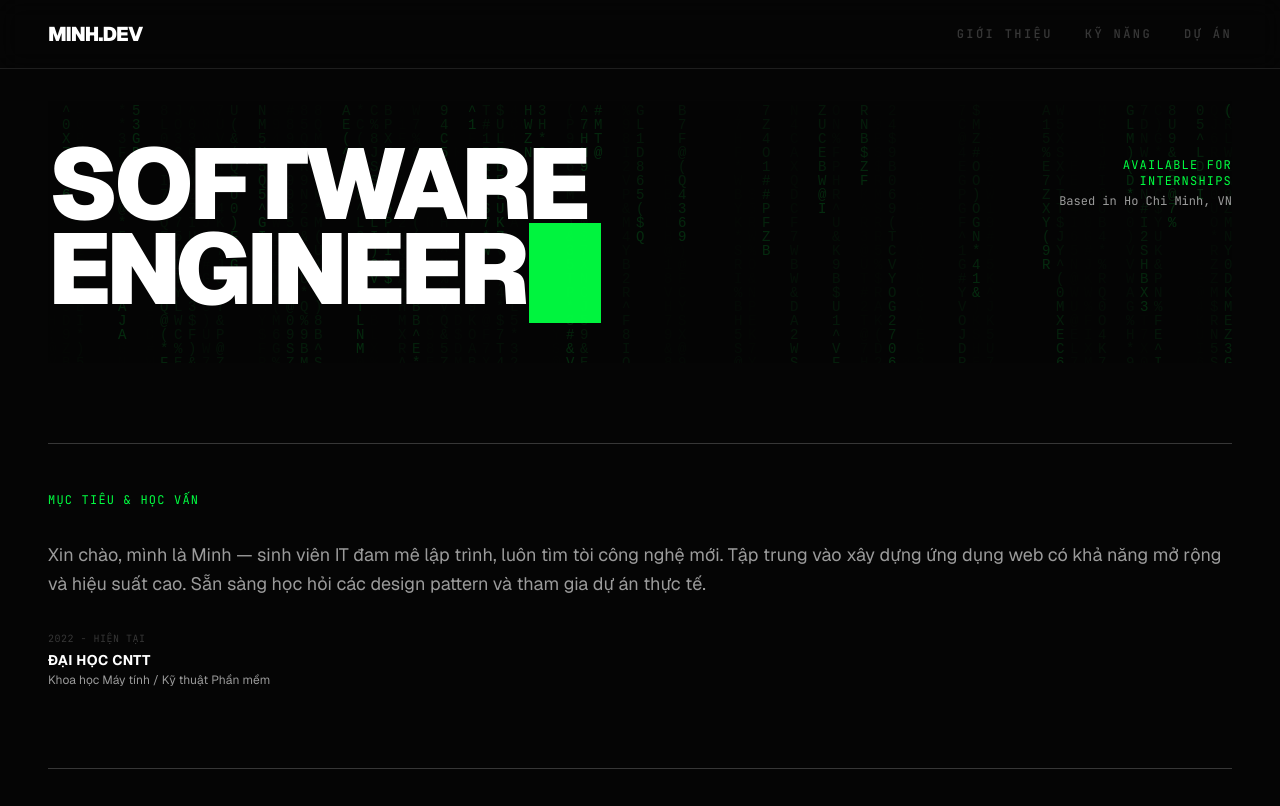
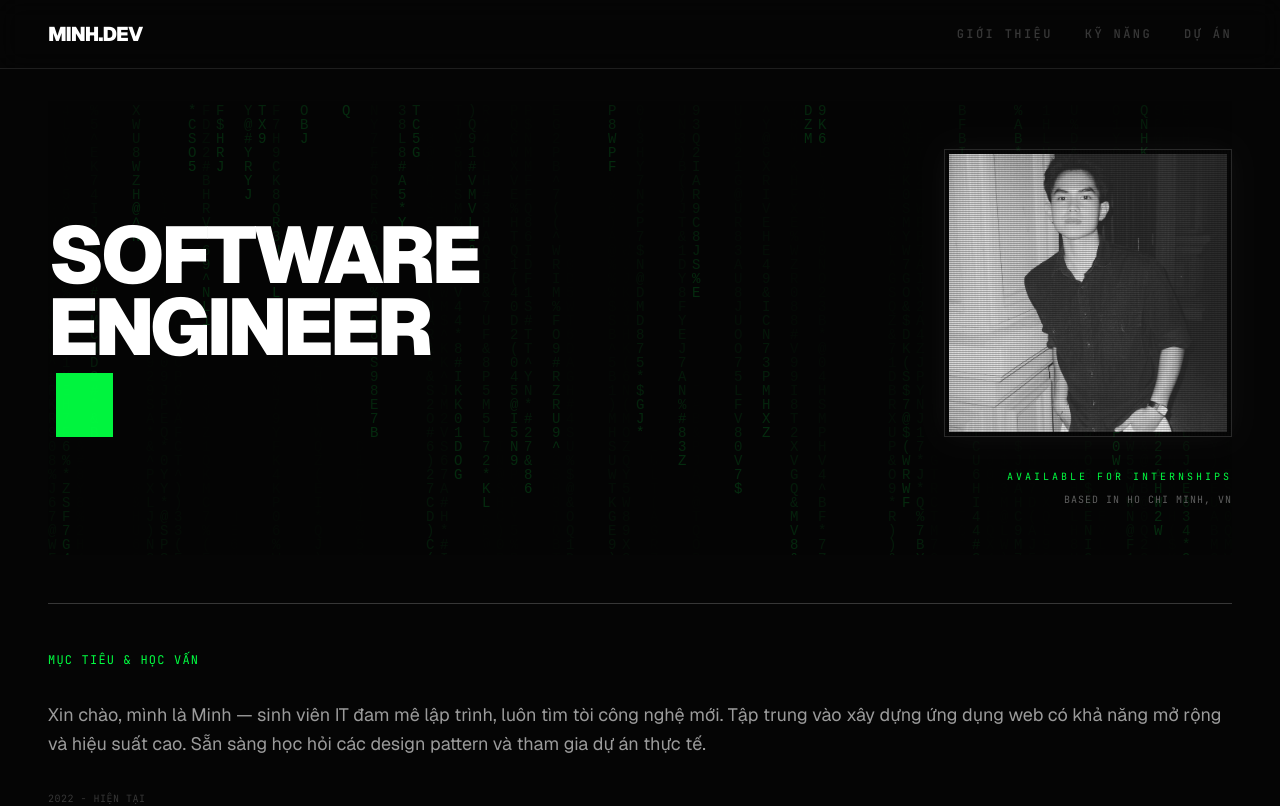
Before and after one commit to dexter826/mob_portfolio, a Next.js app: page / in a window 1280 px wide. Shown: the top 806 px of the page. Built offline with nearby package versions, Linux system fonts and the light colour scheme.

Commit message:
feat: implement landing page, project dynamic routes, and hero/projects sections

```diff
--- a/app/page.tsx
+++ b/app/page.tsx
@@ -16,7 +16,7 @@ export default function Portfolio() {
 
       <main className="flex-1 pt-8 relative scroll-smooth overflow-x-hidden">
         <div className="max-w-7xl mx-auto px-6 sm:px-12">
-          <div className="flex flex-col space-y-20">
+          <div className="flex flex-col space-y-12">
             <Hero />
             <About />
             <Skills />
--- a/app/projects/[slug]/page.tsx
+++ b/app/projects/[slug]/page.tsx
@@ -72,6 +72,7 @@ export default function ProjectPage() {
                   src={project.image}
                   alt={project.title}
                   fill
+                  sizes="(max-width: 1024px) 100vw, 800px"
                   className="object-cover"
                   referrerPolicy="no-referrer"
                 />
--- a/components/sections/Hero.tsx
+++ b/components/sections/Hero.tsx
@@ -4,6 +4,7 @@ import { motion } from 'motion/react';
 import { PERSONAL_INFO } from '@/lib/data';
 import { MatrixRain } from '@/components/ui/MatrixRain';
 import { useEffect, useState } from 'react';
+import Image from 'next/image';
 
 export function Hero() {
   const [text, setText] = useState('');
@@ -24,25 +25,42 @@ export function Hero() {
       initial={{ opacity: 0, y: 20 }}
       animate={{ opacity: 1, y: 0 }}
       transition={{ duration: 0.5 }}
-      className="relative flex flex-col sm:flex-row sm:justify-between sm:items-start gap-6 py-10"
+      className="relative flex flex-col lg:flex-row lg:items-center justify-between gap-12 py-12"
     >
       <MatrixRain />
 
-      <div className="relative z-10 w-full overflow-hidden">
-        <h1 className="text-[42px] sm:text-[80px] lg:text-[100px] font-black uppercase leading-[0.85] tracking-tighter text-foreground break-words">
+      <div className="relative z-10 flex-1 max-w-3xl">
+        <h1 className="text-[40px] sm:text-[60px] lg:text-[80px] font-black uppercase leading-[0.9] tracking-tighter text-foreground break-words">
           {text.split(' ').map((word, idx) => (
-            <span key={idx} className="inline-block">
+            <span key={idx} className="block">
               {word}
-              {idx === 0 && <br/>}
             </span>
           ))}
-          <span className="animate-pulse inline-block w-[1ch] h-[1em] bg-primary align-middle ml-1 -mt-2"></span>
+          <span className="animate-pulse inline-block w-[1ch] h-[0.8em] bg-primary align-middle ml-2"></span>
         </h1>
       </div>
 
-      <div className="sm:text-right pt-4 relative z-10">
-        <p className="text-primary text-xs font-mono uppercase tracking-widest">{PERSONAL_INFO.status}</p>
-        <p className="text-xs text-muted-foreground mt-1 font-mono">Based in {PERSONAL_INFO.basedIn}</p>
+      <div className="relative z-10 flex flex-col items-center lg:items-end gap-8">
+        <motion.div
+          whileHover={{ scale: 1.02 }}
+          className="relative w-48 h-48 sm:w-64 sm:h-64 lg:w-72 lg:h-72 grayscale hover:grayscale-0 transition-all duration-700 border border-primary/20 hover:border-primary shadow-[0_0_30px_rgba(0,255,65,0.05)] hover:shadow-[0_0_50px_rgba(0,255,65,0.1)]"
+        >
+          <Image
+            src="/avatar.JPG"
+            alt={PERSONAL_INFO.name}
+            fill
+            sizes="(max-width: 768px) 160px, (max-width: 1024px) 224px, 288px"
+            className="object-cover p-1"
+            priority
+          />
+          {/* Scanline effect overlay */}
+          <div className="absolute inset-0 bg-[linear-gradient(rgba(18,16,16,0)_50%,rgba(0,0,0,0.25)_50%),linear-gradient(90deg,rgba(255,0,0,0.06),rgba(0,255,0,0.02),rgba(0,0,255,0.06))] z-20 pointer-events-none bg-[length:100%_2px,3px_100%]" />
+        </motion.div>
+
+        <div className="text-center lg:text-right">
+          <p className="text-primary text-[10px] font-mono uppercase tracking-[0.3em] mb-2">{PERSONAL_INFO.status}</p>
+          <p className="text-[10px] text-muted-foreground font-mono uppercase tracking-widest opacity-60">Based in {PERSONAL_INFO.basedIn}</p>
+        </div>
       </div>
     </motion.section>
   );
--- a/components/sections/Projects.tsx
+++ b/components/sections/Projects.tsx
@@ -51,6 +51,7 @@ export function Projects() {
                     src={project.image}
                     alt={project.title}
                     fill
+                    sizes="(max-width: 768px) 100vw, (max-width: 1200px) 50vw, 33vw"
                     className="object-cover opacity-60 group-hover:opacity-100 transition-opacity grayscale group-hover:grayscale-0 duration-500"
                     referrerPolicy="no-referrer"
                   />
```
Also changed, not shown: public/avatar.JPG (added).
